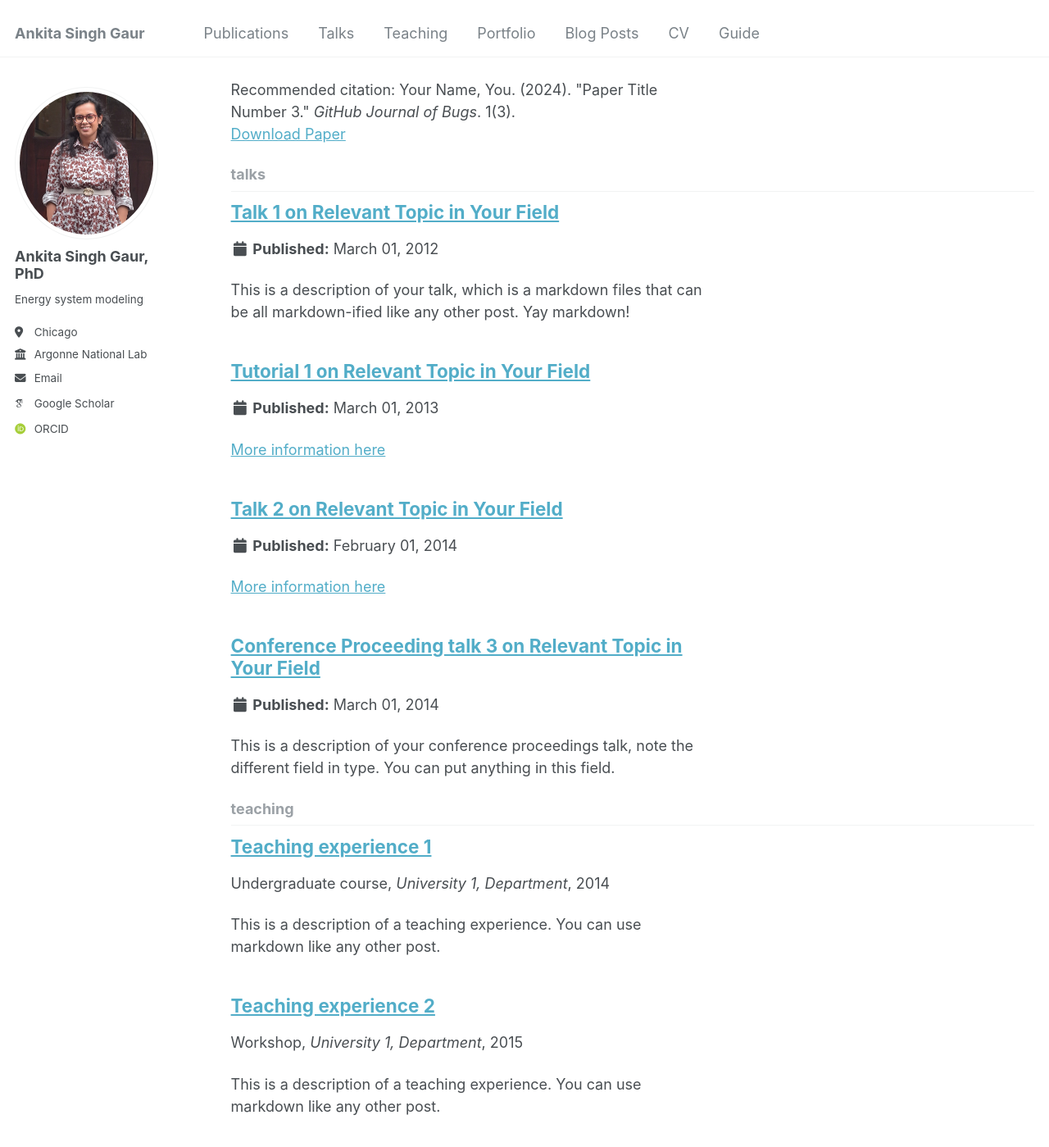
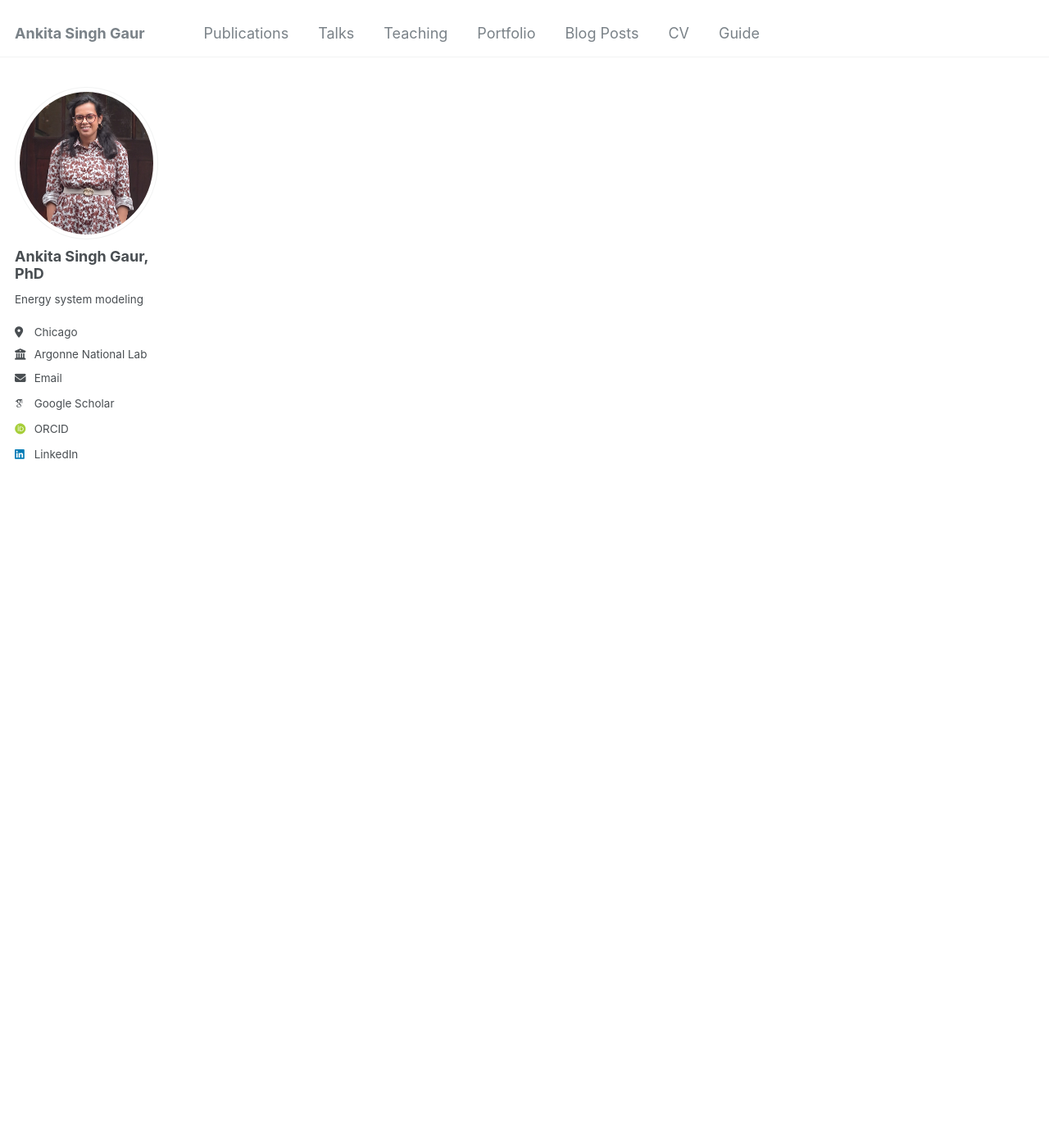
Before and after one commit to ankitagaur93/ankitagaur93.github.io, a Jekyll site: the page built from _pages/collection-archive.html, in a window 1280 px wide and 1400 px high, scrolled down 2107 px. Shown: the whole window at 82% size. Built offline with Jekyll 4.4.1, drawn with Linux system fonts in a browser that asks for light colours; some web fonts are replaced; part of the change alters nothing that is shown; some of the changed text lies outside the part shown.

Commit message:
Update _config.yml

```diff
--- a/_config.yml
+++ b/_config.yml
@@ -58,7 +58,7 @@ author:
   keybase          : # Username
   instagram        : # Username
   lastfm           : # Username
-  linkedin         : # Username
+  linkedin         : "www.linkedin.com/in/ankita-singh-gaur"
   mastodon         : # URL
   medium           : # URL
   pinterest        : # Username
@@ -213,16 +213,16 @@ kramdown:
 # These settings control the types of collections used by the template
 collections:
   teaching:
-    output: true
+    output: false
     permalink: /:collection/:path/
   publications:
     output: true
     permalink: /:collection/:path/
   portfolio:
-    output: true
+    output: false
     permalink: /:collection/:path/
   talks:
-    output: true
+    output: false
     permalink: /:collection/:path/
 
 
```
